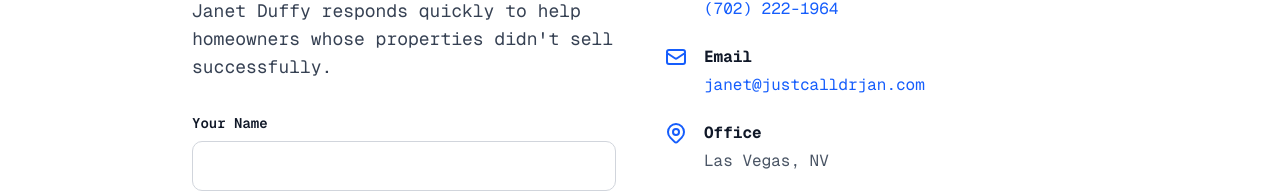
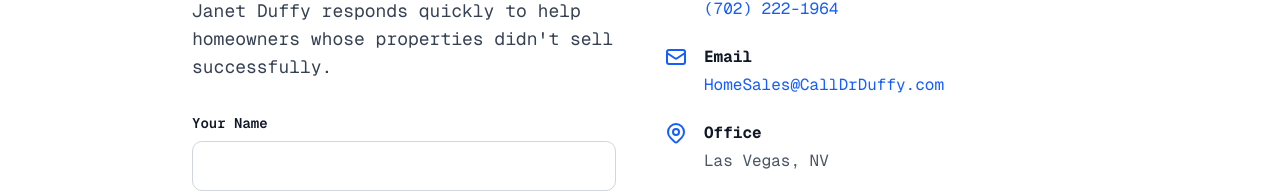
Before and after one commit to DrJanDuffy/justcalldrjan.com, a Next.js app: page /contact in a window 1280 px wide. Shown: the part 592-784 px from the top of the page. Built offline with nearby package versions, Linux system fonts and the light colour scheme.

Commit message:
Fix contact page email: Update from janet@justcalldrjan.com to HomeSales@CallDrDuffy.com

```diff
--- a/app/contact/page.tsx
+++ b/app/contact/page.tsx
@@ -184,8 +184,8 @@ export default function ContactPage() {
                 </div>
                 <div>
                   <h3 className="font-bold text-gray-900 mb-1">Email</h3>
-                  <a href="mailto:janet@justcalldrjan.com" className="text-blue-600 hover:text-blue-800">
-                    janet@justcalldrjan.com
+                  <a href="mailto:HomeSales@CallDrDuffy.com" className="text-blue-600 hover:text-blue-800">
+                    HomeSales@CallDrDuffy.com
                   </a>
                 </div>
               </div>
```
